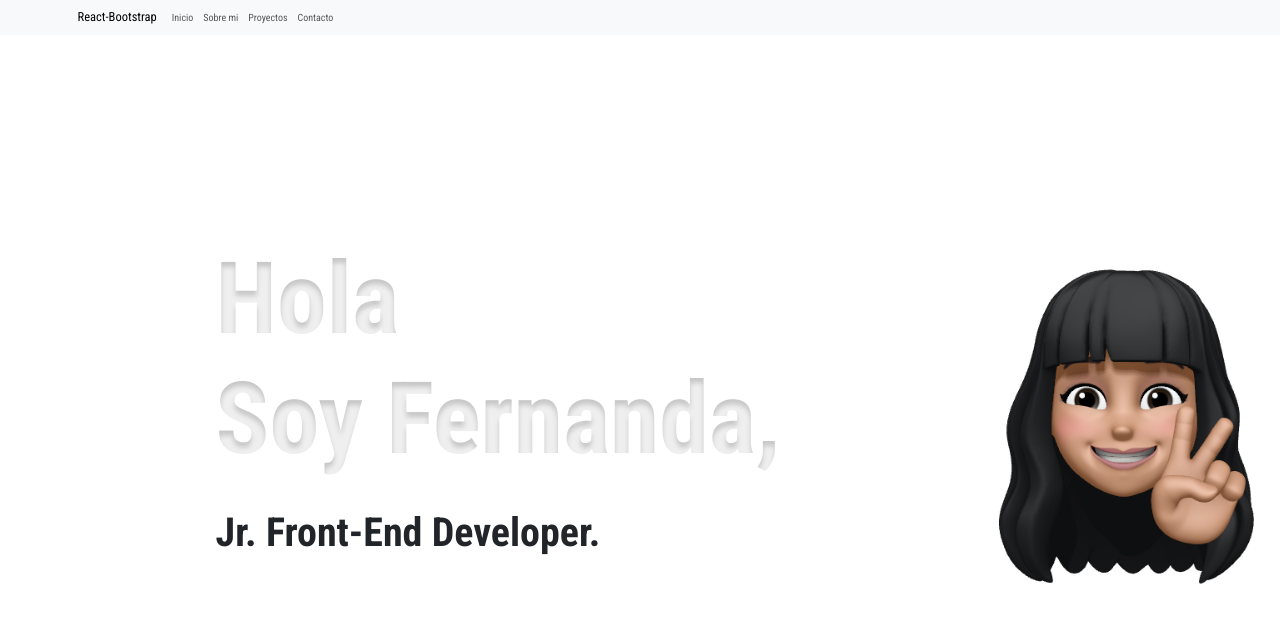
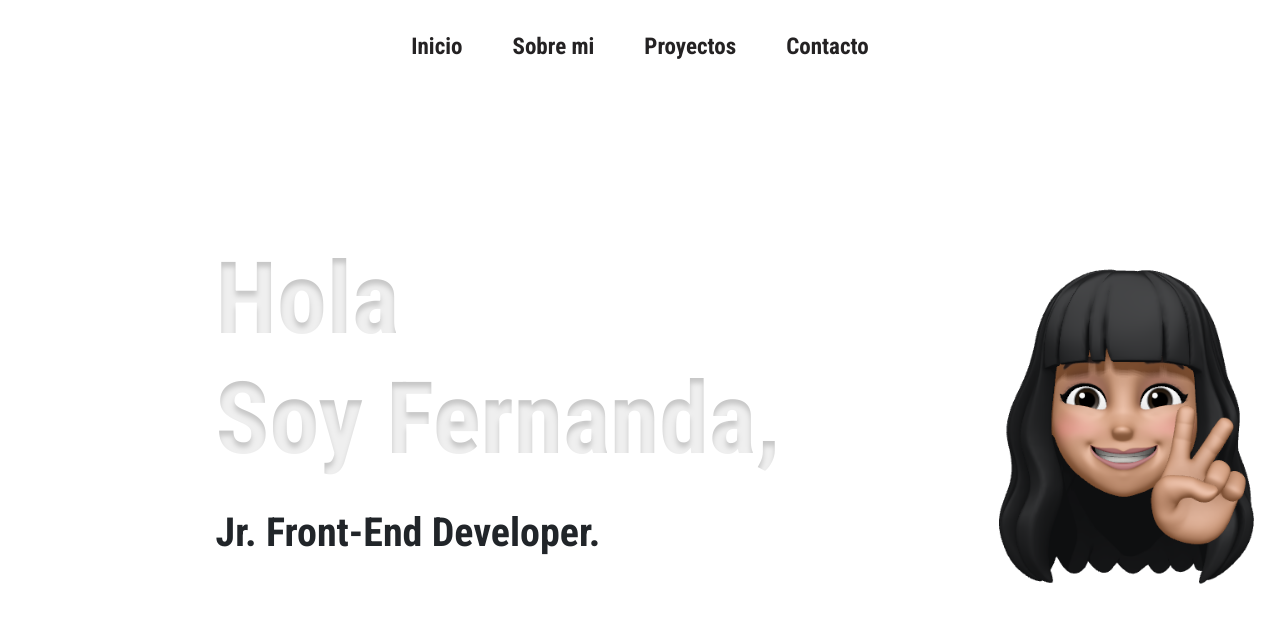
Before and after one commit to feruzu/Mi-Portfolio, a React (Vite) app: page / in a window 1280 px wide. Shown: the top 622 px of the page. Built offline with nearby package versions, Linux system fonts and the light colour scheme.

Commit message:
Components NavBar

```diff
--- /dev/null
+++ b/src/components/NavBar.css
@@ -0,0 +1,63 @@
+div.me-auto.navbar-nav {
+    gap: 50px;
+    font-size: 2.3rem;
+    margin: 0 auto;
+    padding: 3rem;
+    font-weight: 600;
+}
+
+nav.bg-body-tertiary.navbar.navbar-expand-lg.navbar-light {
+    padding: 0;
+    background-color: white!important;
+    position: fixed;
+    font-size: 1.5rem;
+    width: 100%;
+    text-align: center;
+    z-index: 4;
+}
+
+div.container {
+    display: flex;
+    align-items: center;
+    margin: 0 auto;
+    justify-content: center;
+}
+
+.container button {
+    border: none;
+}
+
+a.nav-link {
+    color: #242223;
+    padding: 0;
+}
+
+.navbar-expand-lg .navbar-nav .nav-link {
+    padding-right: 0!important;
+    padding-left: 0!important;
+}
+
+div.me-auto.navbar-nav {
+    align-items: start;
+}
+
+a.nav-link:hover {
+    border-bottom: 3px solid #EFC4B9;
+}
+
+button.navbar-toggler {
+    padding: 2rem;
+}
+
+button.navbar-toggler:active,
+button.navbar-toggler:focus {
+    outline: none;
+    box-shadow: none;
+    color: #242223;
+}
+
+span.navbar-toggler-icon {
+    height: 3rem;
+    width: 3rem;
+    padding: 2rem;
+}
--- a/src/components/NavBar.jsx
+++ b/src/components/NavBar.jsx
@@ -1,12 +1,12 @@
 import Container from 'react-bootstrap/Container';
 import Nav from 'react-bootstrap/Nav';
 import Navbar from 'react-bootstrap/Navbar';
+import './NavBar.css';
 
 export const NavBar = () => {
     return (
         <Navbar expand="lg" className="bg-body-tertiary">
         <Container>
-          <Navbar.Brand href="#home">React-Bootstrap</Navbar.Brand>
           <Navbar.Toggle aria-controls="basic-navbar-nav" />
           <Navbar.Collapse id="basic-navbar-nav">
             <Nav className="me-auto">
```
